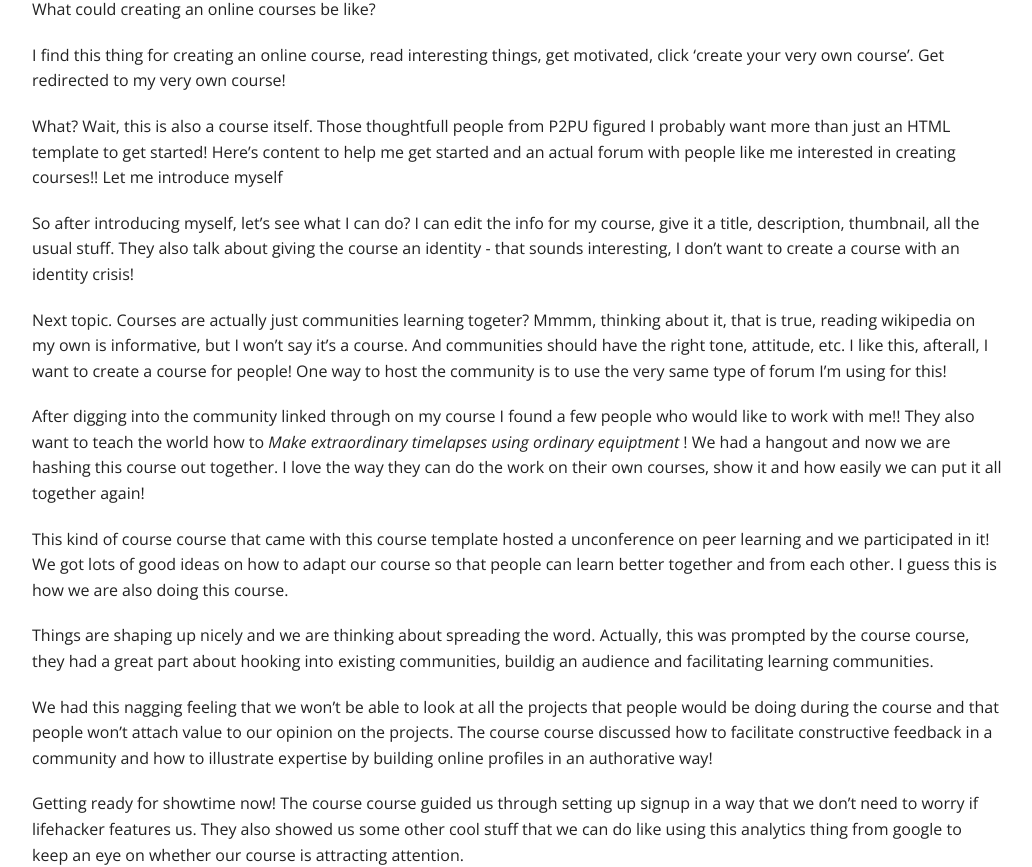
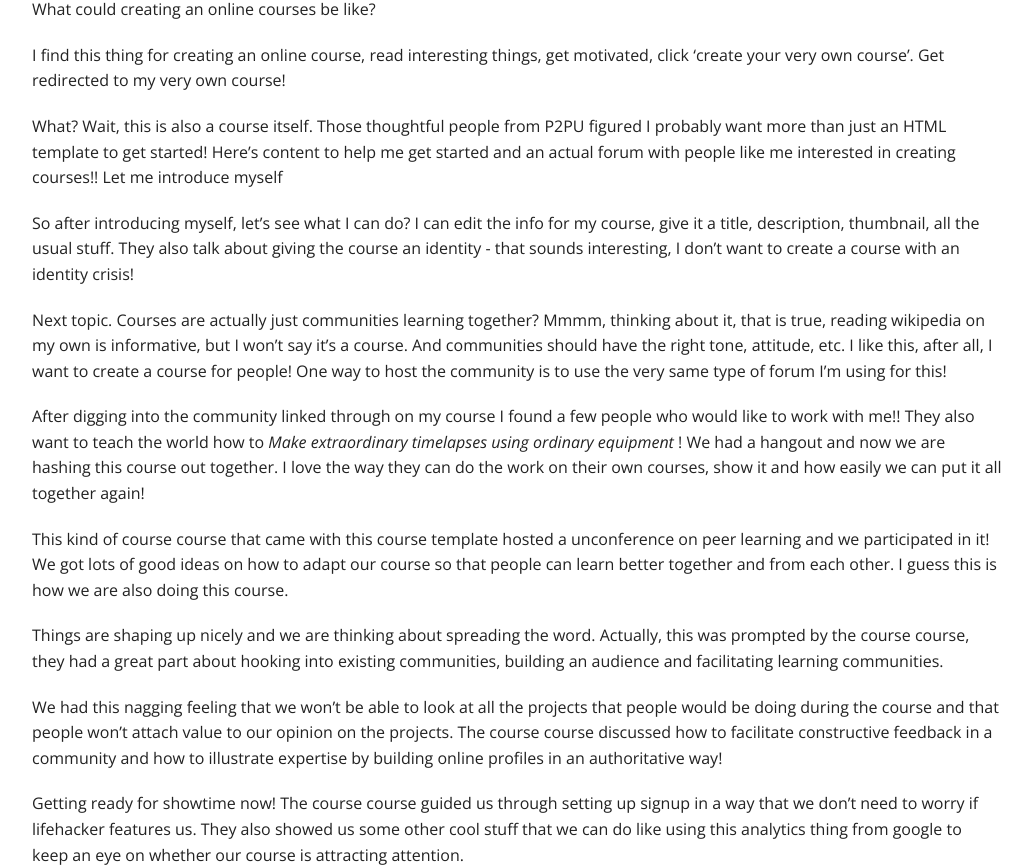
Before and after one commit to dirkcuys/thebacklog, a Jekyll site: the page built from _posts/2014-04-08-dreaming-of-a-course-course.markdown, in a window 1280 px wide. Shown: the part 194-1061 px from the top of the page, without its empty margins (123-1155 px from the left). Built offline with Jekyll 4.4.1, drawn with Linux system fonts in a browser that asks for light colours; nearby versions of some CDN libraries.

Commit message:
Fix spelling

```diff
--- a/_posts/2014-04-08-dreaming-of-a-course-course.markdown
+++ b/_posts/2014-04-08-dreaming-of-a-course-course.markdown
@@ -10,19 +10,19 @@
 
 I find this thing for creating an online course, read interesting things, get motivated, click 'create your very own course'. Get redirected to my very own course!
 
-What? Wait, this is also a course itself. Those thoughtfull people from P2PU figured I probably want more than just an HTML template to get started! Here's content to help me get started and an actual forum with people like me interested in creating courses!! Let me introduce myself
+What? Wait, this is also a course itself. Those thoughtful people from P2PU figured I probably want more than just an HTML template to get started! Here's content to help me get started and an actual forum with people like me interested in creating courses!! Let me introduce myself
 
 So after introducing myself, let's see what I can do? I can edit the info for my course, give it a title, description, thumbnail, all the usual stuff. They also talk about giving the course an identity - that sounds interesting, I don't want to create a course with an identity crisis!
 
-Next topic. Courses are actually just communities learning togeter? Mmmm, thinking about it, that is true, reading wikipedia on my own is informative, but I won't say it's a course. And communities should have the right tone, attitude, etc. I like this, afterall, I want to create a course for people! One way to host the community is to use the very same type of forum I'm using for this!
+Next topic. Courses are actually just communities learning together? Mmmm, thinking about it, that is true, reading wikipedia on my own is informative, but I won't say it's a course. And communities should have the right tone, attitude, etc. I like this, after all, I want to create a course for people! One way to host the community is to use the very same type of forum I'm using for this!
 
-After digging into the community linked through on my course I found a few people who would like to work with me!! They also want to teach the world how to *Make extraordinary timelapses using ordinary equiptment* ! We had a hangout and now we are hashing this course out together. I love the way they can do the work on their own courses, show it and how easily we can put it all together again!
+After digging into the community linked through on my course I found a few people who would like to work with me!! They also want to teach the world how to *Make extraordinary timelapses using ordinary equipment* ! We had a hangout and now we are hashing this course out together. I love the way they can do the work on their own courses, show it and how easily we can put it all together again!
 
 This kind of course course that came with this course template hosted a unconference on peer learning and we participated in it! We got lots of good ideas on how to adapt our course so that people can learn better together and from each other. I guess this is how we are also doing this course.
 
-Things are shaping up nicely and we are thinking about spreading the word. Actually, this was prompted by the course course, they had a great part about hooking into existing communities, buildig an audience and facilitating learning communities.
+Things are shaping up nicely and we are thinking about spreading the word. Actually, this was prompted by the course course, they had a great part about hooking into existing communities, building an audience and facilitating learning communities.
 
-We had this nagging feeling that we won't be able to look at all the projects that people would be doing during the course and that people won't attach value to our opinion on the projects. The course course discussed how to facilitate constructive feedback in a community and how to illustrate expertise by building online profiles in an authorative way!
+We had this nagging feeling that we won't be able to look at all the projects that people would be doing during the course and that people won't attach value to our opinion on the projects. The course course discussed how to facilitate constructive feedback in a community and how to illustrate expertise by building online profiles in an authoritative way!
 
 Getting ready for showtime now! The course course guided us through setting up signup in a way that we don't need to worry if lifehacker features us. They also showed us some other cool stuff that we can do like using this analytics thing from google to keep an eye on whether our course is attracting attention.
 
```
